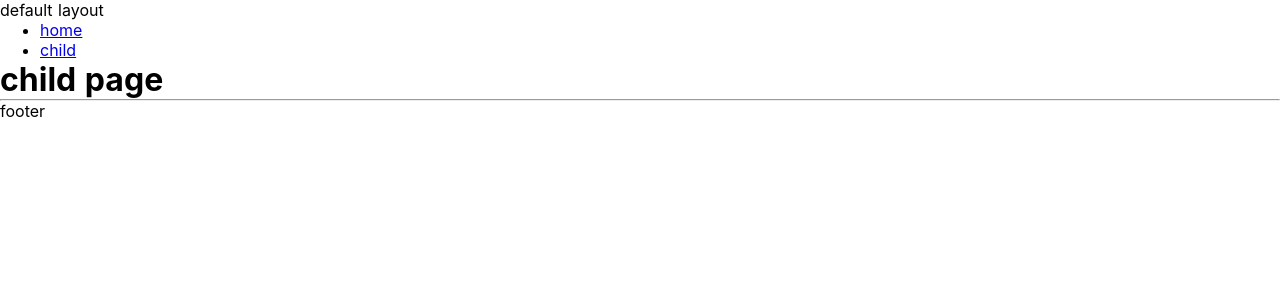
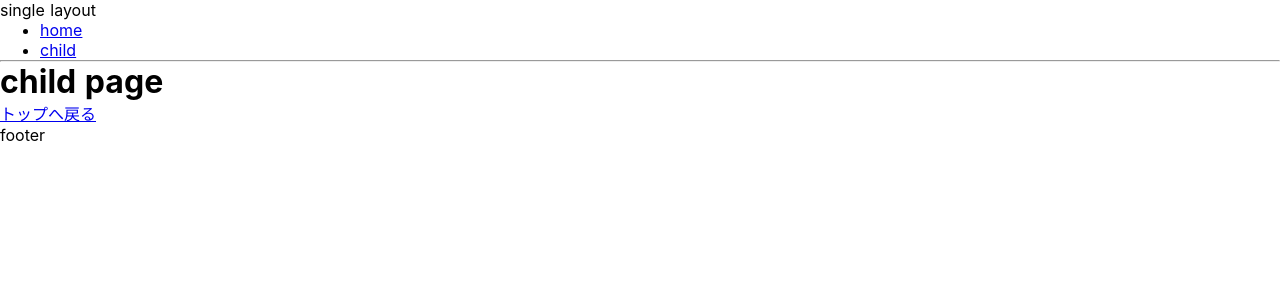
Before and after one commit to kawada13/Nuxt-first, a Nuxt app: page /child in a window 1280 px wide. Shown: the top 300 px of the page. Built offline with nearby package versions, Linux system fonts and the light colour scheme.

Commit message:
layout変更

```diff
--- /dev/null
+++ b/layouts/single.vue
@@ -0,0 +1,25 @@
+<template>
+  <div>
+    <span>single layout</span>
+    <AppNavigation />
+    <hr>
+    <nuxt />
+    <nuxt-link to="/">トップへ戻る</nuxt-link>
+    <footer>
+      footer
+    </footer>
+  </div>
+</template>
+
+<script>
+import AppNavigation from '~/components/AppNavigation.vue'
+export default {
+  components: {
+    AppNavigation
+  }
+}
+</script>
+
+<style>
+
+</style>
--- a/pages/child.vue
+++ b/pages/child.vue
@@ -6,7 +6,7 @@
 
 <script>
 export default {
-
+  layout: 'single'
 }
 </script>
 
```
